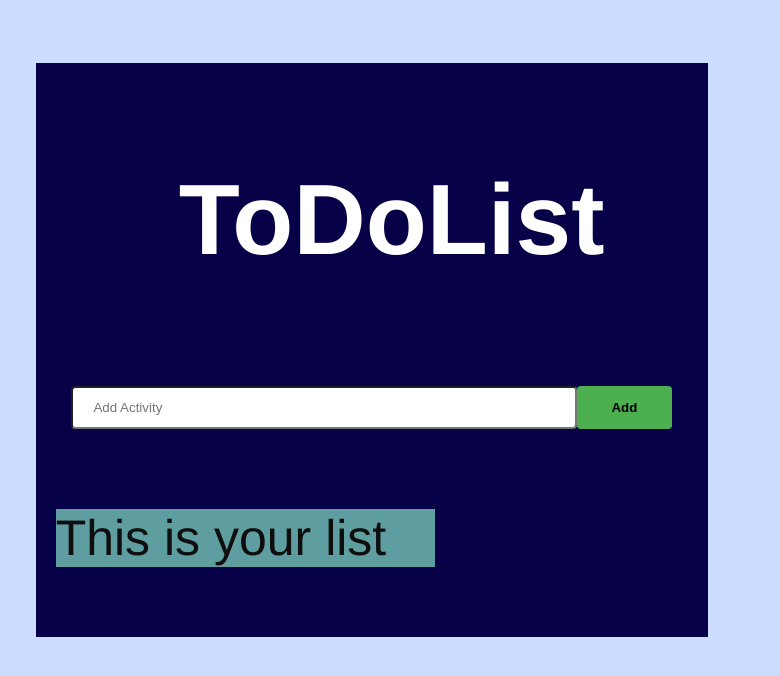
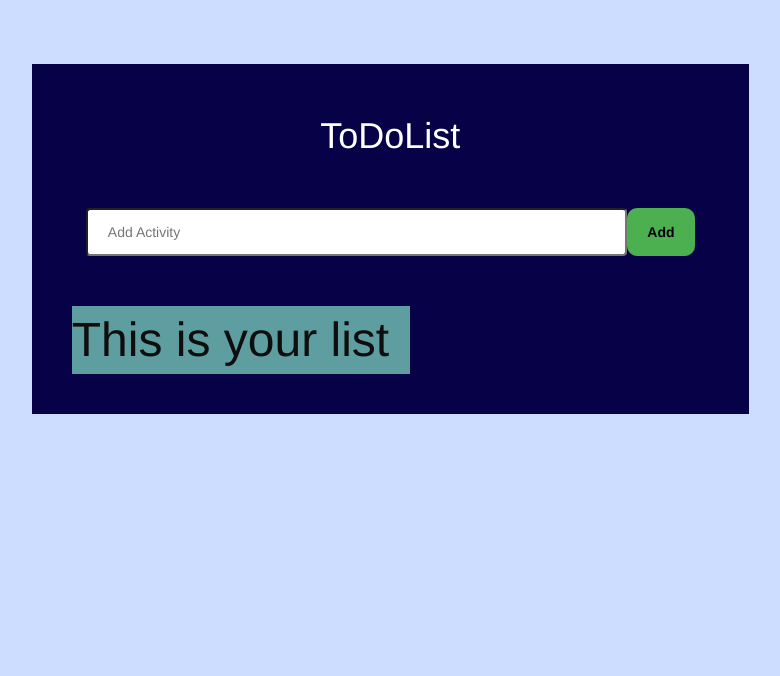
Before and after one commit to Rajkamalkanna/todo_list, a React (Create React App) app: page / in a window 1280 px wide. Shown: the top 676 px of the page, without its empty margins (301-1081 px from the left). Built offline with nearby package versions, Linux system fonts and the light colour scheme.

Commit message:
New Added Meta tag

```diff
--- a/public/index.html
+++ b/public/index.html
@@ -1,45 +1,14 @@
 <!DOCTYPE html>
 <html lang="en">
+<meta charset="utf-8">
+<meta name="viewport" content="width=device-width, initial-scale=1">
+<link rel="stylesheet" href="https://maxcdn.bootstrapcdn.com/bootstrap/3.4.1/css/bootstrap.min.css">
+<script src="https://ajax.googleapis.com/ajax/libs/jquery/3.6.1/jquery.min.js"></script>
+<script src="https://maxcdn.bootstrapcdn.com/bootstrap/3.4.1/js/bootstrap.min.js"></script>
   <head>
-    <meta charset="utf-8" />
-    <link rel="icon" href="%PUBLIC_URL%/favicon.ico" />
-    <meta name="viewport" content="width=device-width, initial-scale=1" />
-    <meta name="theme-color" content="#000000" />
-    <meta
-      name="description"
-      content="Web site created using create-react-app"
-    />
-    <link rel="apple-touch-icon" href="%PUBLIC_URL%/logo192.png" />
-    <!--
-      manifest.json provides metadata used when your web app is installed on a
-      user's mobile device or desktop. See https://developers.google.com/web/fundamentals/web-app-manifest/
-    -->
-    <link rel="manifest" href="%PUBLIC_URL%/manifest.json" />
-    <!--
-      Notice the use of %PUBLIC_URL% in the tags above.
-      It will be replaced with the URL of the `public` folder during the build.
-      Only files inside the `public` folder can be referenced from the HTML.
-
-      Unlike "/favicon.ico" or "favicon.ico", "%PUBLIC_URL%/favicon.ico" will
-      work correctly both with client-side routing and a non-root public URL.
-      Learn how to configure a non-root public URL by running `npm run build`.
-    -->
     <title>React App</title>
   </head>
-  <meta name="viewport" content="width=device-width, initial-scale=1" />
-
   <body>
-    <noscript>You need to enable JavaScript to run this app.</noscript>
     <div id="root"></div>
-    <!--
-      This HTML file is a template.
-      If you open it directly in the browser, you will see an empty page.
-
-      You can add webfonts, meta tags, or analytics to this file.
-      The build step will place the bundled scripts into the <body> tag.
-
-      To begin the development, run `npm start` or `yarn start`.
-      To create a production bundle, use `npm run build` or `yarn build`.
-    -->
   </body>
 </html>
--- a/src/index.css
+++ b/src/index.css
@@ -1,3 +1,6 @@
+
+
+
 body {
   background-color: #ccddff;
 }
@@ -8,7 +11,7 @@
 .container {
   background-color: rgb(7, 2, 71);
   justify-content: center;
-  width: 50%;
+  width: 56%;
   margin-left: 26%;
   margin-top: 5%;
   text-align: center;
@@ -25,13 +28,13 @@
 }
 
 button{
-  width: 15%;
+  width: auto;
   background-color: #4CAF50;
   color: black;
   padding: 14px 20px;
   margin: 8px 0;
   border: none;
-  border-radius: 4px;
+  border-radius: 10px;
   cursor: pointer;
   font-weight: bold;
 }
@@ -50,11 +53,14 @@
 
 .List-heading {
   color: rgb(15, 14, 14);
-  font-size: 50px;
+  font-size: ;
   font-family: 'Franklin Gothic Medium', 'Arial Narrow', Arial, sans-serif;
   text-align: left;
   background-color: cadetblue;
   width: 60%;
+  width: 50%;
+  margin: 20px;
+  font-size: 3.75vw;
 }
 
 .listData {
```
